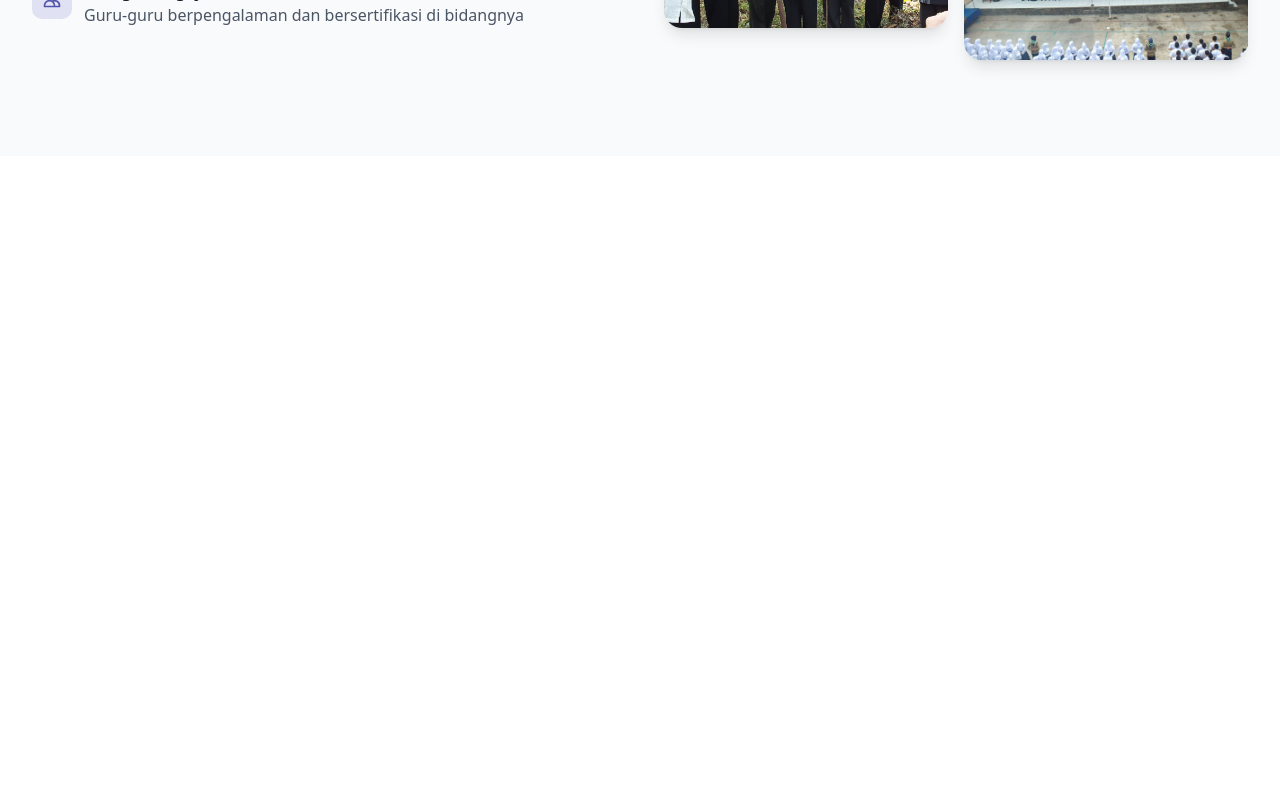
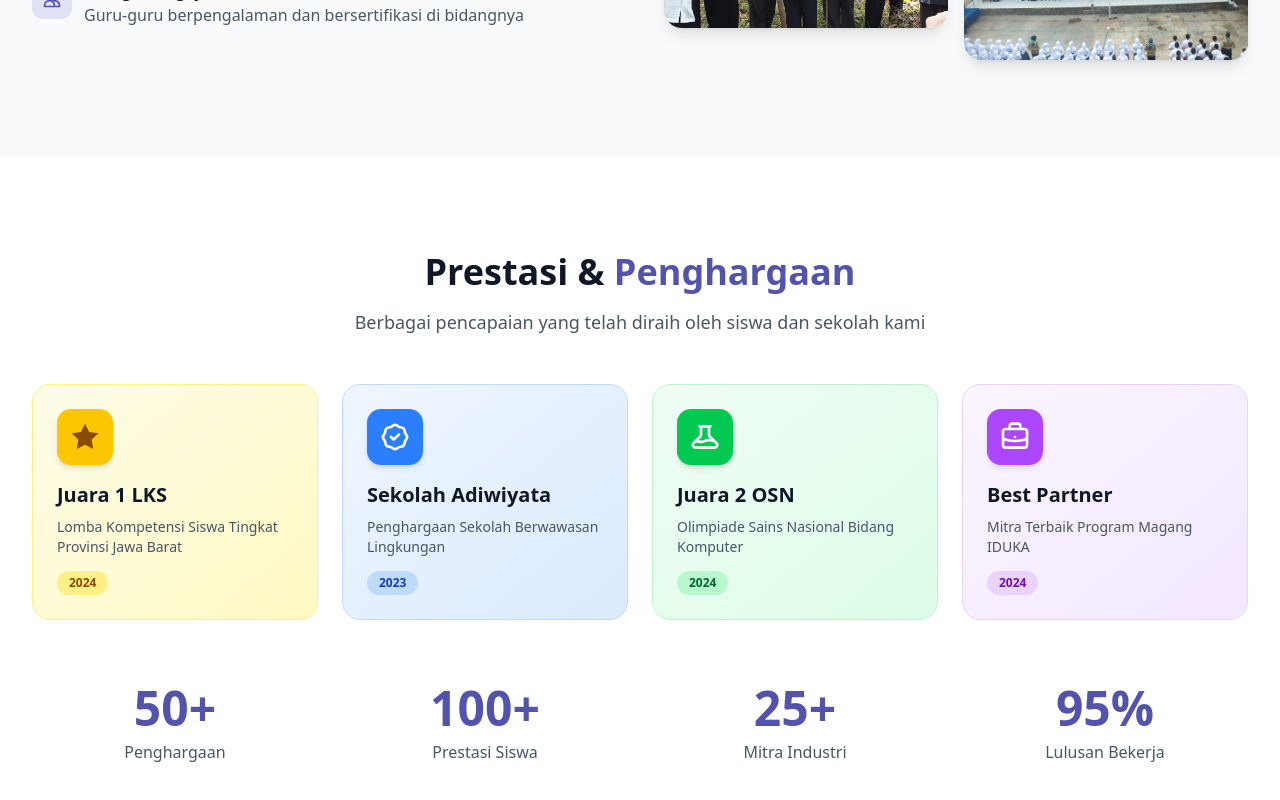
Before and after one commit to yunusffz/muda-smart-school, a Next.js app: page / in a window 1280 px wide. Shown: the part 1096-1896 px from the top of the page. Before the commit the page ends 1252 px from the top, so only its background shows below. Built offline with nearby package versions, Linux system fonts and the light colour scheme.

Commit message:
feat: add awards section to homepage with achievements and stats

```diff
--- a/src/app/page.tsx
+++ b/src/app/page.tsx
@@ -137,6 +137,92 @@ export default function Beranda() {
           </div>
         </div>
       </section>
+
+      {/* Awards Section */}
+      <section className="py-16 md:py-24 bg-white">
+        <div className="max-w-7xl mx-auto px-4 md:px-8">
+          {/* Section Header */}
+          <div className="text-center mb-12">
+            <h2 className="text-3xl md:text-4xl font-bold text-gray-900 mb-4">
+              Prestasi & <span className="text-primary-600">Penghargaan</span>
+            </h2>
+            <p className="text-lg text-gray-600 max-w-2xl mx-auto">
+              Berbagai pencapaian yang telah diraih oleh siswa dan sekolah kami
+            </p>
+          </div>
+
+          {/* Awards Grid */}
+          <div className="grid grid-cols-1 md:grid-cols-2 lg:grid-cols-4 gap-6">
+            {/* Award 1 */}
+            <div className="bg-gradient-to-br from-yellow-50 to-yellow-100 rounded-2xl p-6 border border-yellow-200 hover:shadow-lg transition-shadow duration-300">
+              <div className="w-14 h-14 bg-yellow-400 rounded-xl flex items-center justify-center mb-4 shadow-md">
+                <svg className="w-8 h-8 text-yellow-800" fill="currentColor" viewBox="0 0 24 24">
+                  <path d="M12 2L15.09 8.26L22 9.27L17 14.14L18.18 21.02L12 17.77L5.82 21.02L7 14.14L2 9.27L8.91 8.26L12 2Z" />
+                </svg>
+              </div>
+              <h3 className="text-xl font-bold text-gray-900 mb-2">Juara 1 LKS</h3>
+              <p className="text-gray-600 text-sm mb-3">Lomba Kompetensi Siswa Tingkat Provinsi Jawa Barat</p>
+              <span className="inline-block bg-yellow-200 text-yellow-800 text-xs font-semibold px-3 py-1 rounded-full">2024</span>
+            </div>
+
+            {/* Award 2 */}
+            <div className="bg-gradient-to-br from-blue-50 to-blue-100 rounded-2xl p-6 border border-blue-200 hover:shadow-lg transition-shadow duration-300">
+              <div className="w-14 h-14 bg-blue-500 rounded-xl flex items-center justify-center mb-4 shadow-md">
+                <svg className="w-8 h-8 text-white" fill="none" stroke="currentColor" viewBox="0 0 24 24">
+                  <path strokeLinecap="round" strokeLinejoin="round" strokeWidth={2} d="M9 12l2 2 4-4M7.835 4.697a3.42 3.42 0 001.946-.806 3.42 3.42 0 014.438 0 3.42 3.42 0 001.946.806 3.42 3.42 0 013.138 3.138 3.42 3.42 0 00.806 1.946 3.42 3.42 0 010 4.438 3.42 3.42 0 00-.806 1.946 3.42 3.42 0 01-3.138 3.138 3.42 3.42 0 00-1.946.806 3.42 3.42 0 01-4.438 0 3.42 3.42 0 00-1.946-.806 3.42 3.42 0 01-3.138-3.138 3.42 3.42 0 00-.806-1.946 3.42 3.42 0 010-4.438 3.42 3.42 0 00.806-1.946 3.42 3.42 0 013.138-3.138z" />
+                </svg>
+              </div>
+              <h3 className="text-xl font-bold text-gray-900 mb-2">Sekolah Adiwiyata</h3>
+              <p className="text-gray-600 text-sm mb-3">Penghargaan Sekolah Berwawasan Lingkungan</p>
+              <span className="inline-block bg-blue-200 text-blue-800 text-xs font-semibold px-3 py-1 rounded-full">2023</span>
+            </div>
+
+            {/* Award 3 */}
+            <div className="bg-gradient-to-br from-green-50 to-green-100 rounded-2xl p-6 border border-green-200 hover:shadow-lg transition-shadow duration-300">
+              <div className="w-14 h-14 bg-green-500 rounded-xl flex items-center justify-center mb-4 shadow-md">
+                <svg className="w-8 h-8 text-white" fill="none" stroke="currentColor" viewBox="0 0 24 24">
+                  <path strokeLinecap="round" strokeLinejoin="round" strokeWidth={2} d="M19.428 15.428a2 2 0 00-1.022-.547l-2.387-.477a6 6 0 00-3.86.517l-.318.158a6 6 0 01-3.86.517L6.05 15.21a2 2 0 00-1.806.547M8 4h8l-1 1v5.172a2 2 0 00.586 1.414l5 5c1.26 1.26.367 3.414-1.415 3.414H4.828c-1.782 0-2.674-2.154-1.414-3.414l5-5A2 2 0 009 10.172V5L8 4z" />
+                </svg>
+              </div>
+              <h3 className="text-xl font-bold text-gray-900 mb-2">Juara 2 OSN</h3>
+              <p className="text-gray-600 text-sm mb-3">Olimpiade Sains Nasional Bidang Komputer</p>
+              <span className="inline-block bg-green-200 text-green-800 text-xs font-semibold px-3 py-1 rounded-full">2024</span>
+            </div>
+
+            {/* Award 4 */}
+            <div className="bg-gradient-to-br from-purple-50 to-purple-100 rounded-2xl p-6 border border-purple-200 hover:shadow-lg transition-shadow duration-300">
+              <div className="w-14 h-14 bg-purple-500 rounded-xl flex items-center justify-center mb-4 shadow-md">
+                <svg className="w-8 h-8 text-white" fill="none" stroke="currentColor" viewBox="0 0 24 24">
+                  <path strokeLinecap="round" strokeLinejoin="round" strokeWidth={2} d="M21 13.255A23.931 23.931 0 0112 15c-3.183 0-6.22-.62-9-1.745M16 6V4a2 2 0 00-2-2h-4a2 2 0 00-2 2v2m4 6h.01M5 20h14a2 2 0 002-2V8a2 2 0 00-2-2H5a2 2 0 00-2 2v10a2 2 0 002 2z" />
+                </svg>
+              </div>
+              <h3 className="text-xl font-bold text-gray-900 mb-2">Best Partner</h3>
+              <p className="text-gray-600 text-sm mb-3">Mitra Terbaik Program Magang IDUKA</p>
+              <span className="inline-block bg-purple-200 text-purple-800 text-xs font-semibold px-3 py-1 rounded-full">2024</span>
+            </div>
+          </div>
+
+          {/* Stats Row */}
+          <div className="mt-16 grid grid-cols-2 md:grid-cols-4 gap-6">
+            <div className="text-center">
+              <div className="text-4xl md:text-5xl font-bold text-primary-600 mb-2">50+</div>
+              <p className="text-gray-600">Penghargaan</p>
+            </div>
+            <div className="text-center">
+              <div className="text-4xl md:text-5xl font-bold text-primary-600 mb-2">100+</div>
+              <p className="text-gray-600">Prestasi Siswa</p>
+            </div>
+            <div className="text-center">
+              <div className="text-4xl md:text-5xl font-bold text-primary-600 mb-2">25+</div>
+              <p className="text-gray-600">Mitra Industri</p>
+            </div>
+            <div className="text-center">
+              <div className="text-4xl md:text-5xl font-bold text-primary-600 mb-2">95%</div>
+              <p className="text-gray-600">Lulusan Bekerja</p>
+            </div>
+          </div>
+        </div>
+      </section>
     </main>
   );
 }
```
